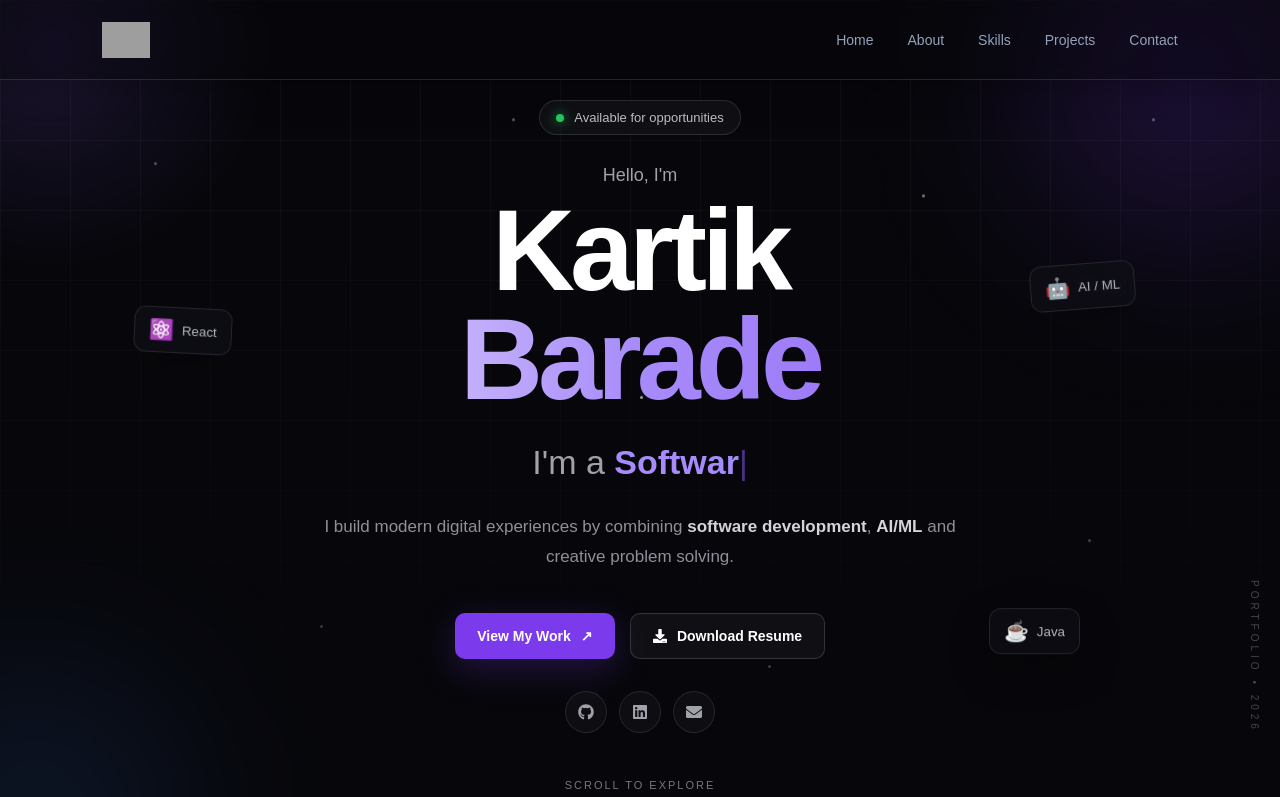
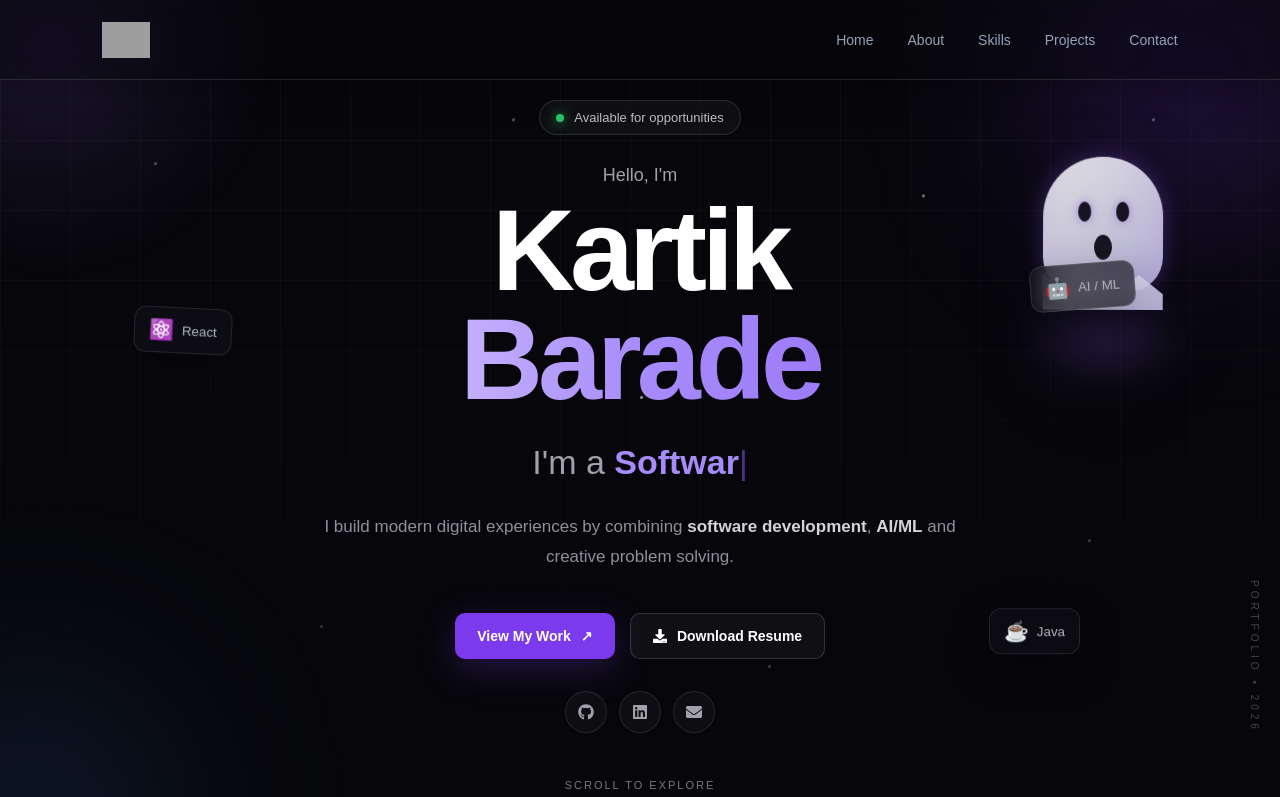
Before and after one commit to kartikbarade/Kartik-Portfolio, a React (Vite) app: page / in a window 1280 px wide. Shown: the top 797 px of the page. Built offline with nearby package versions, Linux system fonts and the light colour scheme; grey boxes are pictures that could not be loaded.

Commit message:
Add floating ghost to hero section

```diff
--- a/src/components/Hero/Hero.css
+++ b/src/components/Hero/Hero.css
@@ -434,6 +434,146 @@
 }
 
 /* =========================
+   Floating Ghost
+========================= */
+
+.hero-ghost {
+  position: absolute;
+
+  right: 8%;
+  top: 20%;
+
+  width: 150px;
+  height: 180px;
+
+  z-index: 2;
+
+  pointer-events: none;
+
+  filter: drop-shadow(0 20px 35px rgba(0, 0, 0, 0.35));
+}
+
+/* Ghost body */
+
+.ghost-body {
+  position: relative;
+
+  width: 120px;
+  height: 135px;
+
+  margin: auto;
+
+  border-radius: 60px 60px 35px 35px;
+
+  background: linear-gradient(
+    145deg,
+    rgba(255, 255, 255, 0.95),
+    rgba(216, 210, 255, 0.88)
+  );
+
+  box-shadow:
+    0 0 25px rgba(139, 92, 246, 0.35),
+    inset 0 -15px 30px rgba(139, 92, 246, 0.12);
+
+  opacity: 0.92;
+}
+
+/* Ghost bottom */
+
+.ghost-body::after {
+  content: "";
+
+  position: absolute;
+
+  left: 0;
+  bottom: -18px;
+
+  width: 100%;
+  height: 35px;
+
+  background: inherit;
+
+  clip-path: polygon(
+    0 0,
+    20% 55%,
+    40% 0,
+    60% 55%,
+    80% 0,
+    100% 55%,
+    100% 100%,
+    0 100%
+  );
+}
+
+/* Eyes */
+
+.ghost-eyes {
+  position: absolute;
+
+  top: 45px;
+  left: 0;
+
+  width: 100%;
+
+  display: flex;
+  justify-content: center;
+
+  gap: 25px;
+}
+
+.ghost-eyes span {
+  width: 13px;
+  height: 20px;
+
+  border-radius: 50%;
+
+  background: #181622;
+
+  box-shadow:
+    0 0 8px rgba(124, 58, 237, 0.5);
+}
+
+/* Mouth */
+
+.ghost-mouth {
+  position: absolute;
+
+  left: 50%;
+  top: 78px;
+
+  width: 18px;
+  height: 25px;
+
+  transform: translateX(-50%);
+
+  border-radius: 50%;
+
+  background: #181622;
+}
+
+/* Glow */
+
+.ghost-glow {
+  position: absolute;
+
+  left: 50%;
+  bottom: -25px;
+
+  width: 120px;
+  height: 45px;
+
+  transform: translateX(-50%);
+
+  border-radius: 50%;
+
+  background: rgba(139, 92, 246, 0.28);
+
+  filter: blur(25px);
+
+  z-index: -1;
+}
+
+/* =========================
    Responsive
 ========================= */
 
@@ -445,6 +585,9 @@
   .hero-title {
     letter-spacing: -3px;
   }
+  .hero-ghost {
+  display: none;
+}
 }
 
 @media (max-width: 600px) {
--- a/src/components/Hero/Hero.jsx
+++ b/src/components/Hero/Hero.jsx
@@ -136,6 +136,31 @@ const Hero = () => {
           ease: "easeInOut",
         }}
       />
+
+      {/* Floating Ghost */}
+<motion.div
+  className="hero-ghost"
+  animate={{
+    y: [0, -18, 0],
+    rotate: [-2, 2, -2],
+  }}
+  transition={{
+    duration: 4,
+    repeat: Infinity,
+    ease: "easeInOut",
+  }}
+>
+  <div className="ghost-body">
+    <div className="ghost-eyes">
+      <span></span>
+      <span></span>
+    </div>
+
+    <div className="ghost-mouth"></div>
+  </div>
+
+  <div className="ghost-glow"></div>
+</motion.div>
 
       {/* Floating Particles */}
       <div className="floating-particles">
```
